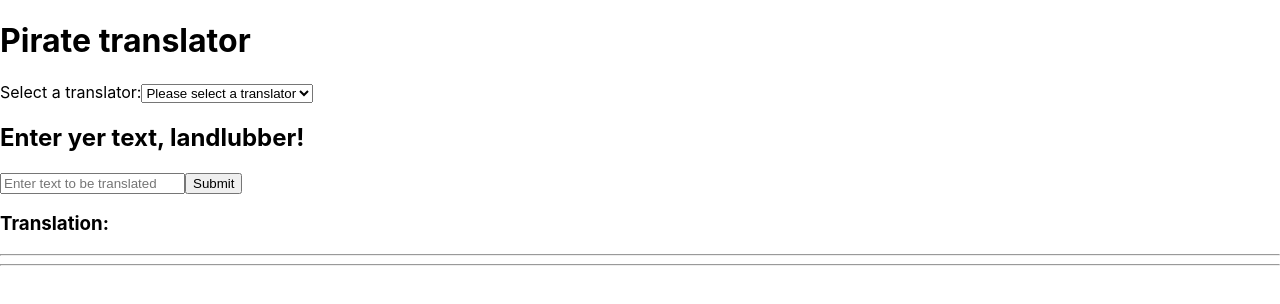
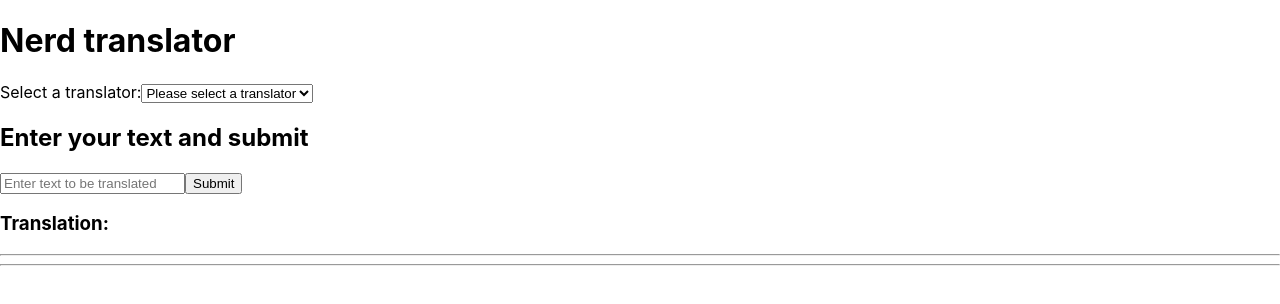
Before and after one commit to ccraig9019/translation-api-project, a React (Create React App) app: page / in a window 1280 px wide. Shown: the top 304 px of the page. Built offline with nearby package versions, Linux system fonts and the light colour scheme; no server answers; the HTML template or start-up script is replaced by a standard one.

Commit message:
Changed text

```diff
--- a/src/components/TextBox.js
+++ b/src/components/TextBox.js
@@ -27,7 +27,7 @@ const TextBox = ({onTextSubmit}) => {
 
     return (
         <>
-            <h2>Enter yer text, landlubber!</h2>
+            <h2>Enter your text and submit</h2>
             <form
                 className="text-form"
                 onSubmit={handleFormSubmit}
--- a/src/containers/TranslatorContainer.js
+++ b/src/containers/TranslatorContainer.js
@@ -38,7 +38,7 @@ const TranslatorContainer = () => {
     return (
         <div>
         <header>
-        <h1>Pirate translator</h1>
+        <h1>Nerd translator</h1>
         </header>
         <TranslatorSelector onTranslatorSelect={(translator) => changeTranslator(translator)}/>
         <TextBox onTextSubmit={(text) => submitText(text)}/>
```
